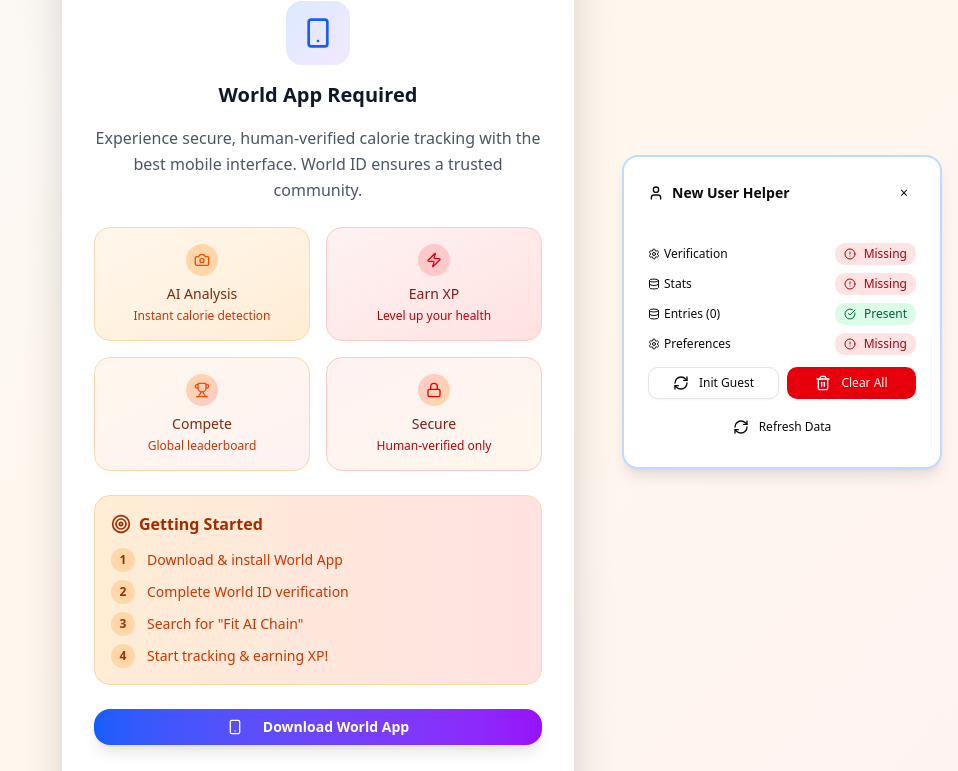
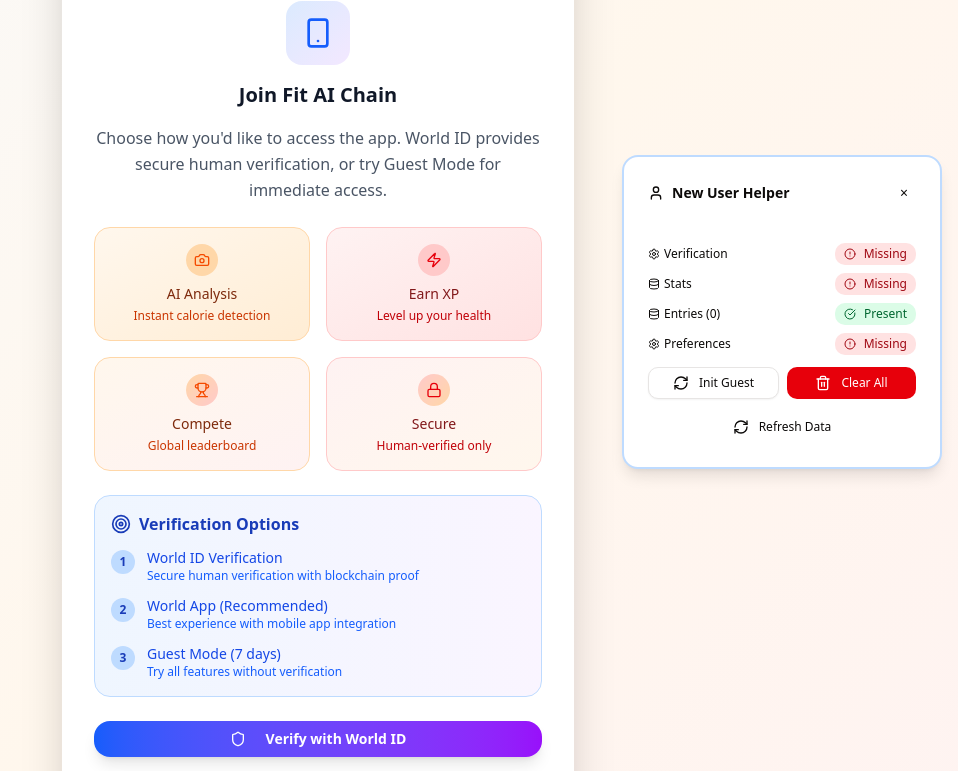
Before and after one commit to YashDaga17/Fit-AI-Chain, a Next.js app: page / in a window 1280 px wide. Shown: the part 315-1086 px from the top of the page, without its empty margins (322-1280 px from the left). Built offline with nearby package versions, Linux system fonts and the light colour scheme; no server answers.

Commit message:
adding verify call back

```diff
--- a/src/components/MiniKit.tsx
+++ b/src/components/MiniKit.tsx
@@ -379,6 +379,70 @@
       router.push('/tracker')
     }, 1000)
   }
+
+  // Handle World ID verification for web users
+  const handleWebVerification = async () => {
+    setIsVerifying(true)
+    setVerificationError(null)
+
+    try {
+      console.log('Starting web-based World ID verification...')
+
+      // Check environment configuration
+      const appId = process.env.NEXT_PUBLIC_WLD_APP_ID ||
+                   process.env.NEXT_PUBLIC_WORLDCOIN_APP_ID ||
+                   process.env.WLD_APP_ID ||
+                   process.env.APP_ID
+
+      const action = process.env.NEXT_PUBLIC_WLD_ACTION ||
+                    process.env.NEXT_PUBLIC_WORLDCOIN_ACTION ||
+                    'verify-human'
+
+      if (!appId) {
+        throw new Error('World ID app configuration missing. Please contact support.')
+      }
+
+      // Try to use web verification methods
+      if (typeof window !== 'undefined') {
+        try {
+          // For now, use redirect method since IDKit may not be available
+          // In the future, this could be enhanced with QR code generation
+
+          const worldIdUrl = `https://worldapp.org/verify?app_id=${encodeURIComponent(appId)}&action=${encodeURIComponent(action)}&redirect_uri=${encodeURIComponent(window.location.origin + '/verify-callback')}`
+
+          console.log('Redirecting to World ID verification:', worldIdUrl)
+
+          // Store state for return
+          sessionStorage.setItem('worldid_verification_pending', JSON.stringify({
+            timestamp: Date.now(),
+            appId,
+            action
+          }))
+
+          // Show user what's happening
+          setVerificationError('Redirecting to World ID verification...')
+
+          // Redirect after a short delay
+          setTimeout(() => {
+            window.location.href = worldIdUrl
+          }, 1500)
+
+        } catch (redirectError) {
+          console.error('Failed to redirect to World ID:', redirectError)
+          throw new Error('World ID verification not available in web browser. Please try downloading World App or use Guest Mode.')
+        }
+      }
+    } catch (error) {
+      const errorMessage = error instanceof Error ? error.message : 'Web verification failed'
+      console.error('Web verification error:', {
+        error: errorMessage,
+        timestamp: new Date().toISOString()
+      })
+      setVerificationError(errorMessage)
+    } finally {
+      setIsVerifying(false)
+    }
+  }
   if (!mounted) {
     return (
       <div className="min-h-screen bg-gradient-to-br from-orange-50 to-red-50 flex items-center justify-center p-4">
@@ -434,10 +498,10 @@
                   <Smartphone className="w-8 h-8 text-blue-600" />
                 </div>
                 <h2 className="text-xl font-bold text-gray-900">
-                  World App Required
+                  Join Fit AI Chain
                 </h2>
                 <p className="text-gray-600 text-base leading-relaxed">
-                  Experience secure, human-verified calorie tracking with the best mobile interface. World ID ensures a trusted community.
+                  Choose how you'd like to access the app. World ID provides secure human verification, or try Guest Mode for immediate access.
                 </p>
               </div>
 
@@ -473,33 +537,57 @@
                 </div>
               </div>
 
-              <div className="bg-gradient-to-r from-orange-100 to-red-100 rounded-2xl p-4 border border-orange-200">
-                <h3 className="font-bold text-orange-800 mb-3 flex items-center">
+              <div className="bg-gradient-to-r from-blue-50 to-purple-50 rounded-2xl p-4 border border-blue-200">
+                <h3 className="font-bold text-blue-800 mb-3 flex items-center">
                   <Target className="w-5 h-5 mr-2" />
-                  Getting Started
+                  Verification Options
                 </h3>
-                <div className="space-y-2 text-sm text-orange-700">
-                  <div className="flex items-center space-x-3">
-                    <div className="w-6 h-6 bg-orange-200 rounded-full flex items-center justify-center text-xs font-bold text-orange-800">1</div>
-                    <span>Download & install World App</span>
+                <div className="space-y-3 text-sm text-blue-700">
+                  <div className="flex items-start space-x-3">
+                    <div className="w-6 h-6 bg-blue-200 rounded-full flex items-center justify-center text-xs font-bold text-blue-800 mt-0.5">1</div>
+                    <div>
+                      <div className="font-medium">World ID Verification</div>
+                      <div className="text-blue-600 text-xs">Secure human verification with blockchain proof</div>
+                    </div>
                   </div>
-                  <div className="flex items-center space-x-3">
-                    <div className="w-6 h-6 bg-orange-200 rounded-full flex items-center justify-center text-xs font-bold text-orange-800">2</div>
-                    <span>Complete World ID verification</span>
+                  <div className="flex items-start space-x-3">
+                    <div className="w-6 h-6 bg-blue-200 rounded-full flex items-center justify-center text-xs font-bold text-blue-800 mt-0.5">2</div>
+                    <div>
+                      <div className="font-medium">World App (Recommended)</div>
+                      <div className="text-blue-600 text-xs">Best experience with mobile app integration</div>
+                    </div>
                   </div>
-                  <div className="flex items-center space-x-3">
-                    <div className="w-6 h-6 bg-orange-200 rounded-full flex items-center justify-center text-xs font-bold text-orange-800">3</div>
-                    <span>Search for "Fit AI Chain"</span>
-                  </div>
-                  <div className="flex items-center space-x-3">
-                    <div className="w-6 h-6 bg-orange-200 rounded-full flex items-center justify-center text-xs font-bold text-orange-800">4</div>
-                    <span>Start tracking & earning XP!</span>
+                  <div className="flex items-start space-x-3">
+                    <div className="w-6 h-6 bg-blue-200 rounded-full flex items-center justify-center text-xs font-bold text-blue-800 mt-0.5">3</div>
+                    <div>
+                      <div className="font-medium">Guest Mode (7 days)</div>
+                      <div className="text-blue-600 text-xs">Try all features without verification</div>
+                    </div>
                   </div>
                 </div>
               </div>
 
               <Button
                 className="w-full bg-gradient-to-r from-blue-600 to-purple-600 hover:from-blue-700 hover:to-purple-700 text-white font-semibold py-4 rounded-2xl shadow-lg transform hover:scale-[1.02] transition-all"
+                onClick={handleWebVerification}
+                disabled={isVerifying}
+              >
+                {isVerifying ? (
+                  <>
+                    <Loader2 className="w-5 h-5 mr-3 animate-spin" />
+                    Verifying...
+                  </>
+                ) : (
+                  <>
+                    <Shield className="w-5 h-5 mr-3" />
+                    Verify with World ID
+                  </>
+                )}
+              </Button>
+
+              <Button
+                variant="outline"
+                className="w-full border-2 border-blue-200 text-blue-700 hover:bg-blue-50 font-medium py-4 rounded-2xl"
                 onClick={() => window.open('https://worldapp.org/', '_blank')}
               >
                 <Smartphone className="w-5 h-5 mr-3" />
@@ -595,14 +683,43 @@
                 </div>
 
                 {verificationError && (
-                  <div className="bg-red-50 border border-red-200 rounded-2xl p-4">
+                  <div className={`border rounded-2xl p-4 ${
+                    verificationError.includes('Redirecting')
+                      ? 'bg-blue-50 border-blue-200'
+                      : 'bg-red-50 border-red-200'
+                  }`}>
                     <div className="flex items-center space-x-3">
-                      <div className="w-8 h-8 bg-red-100 rounded-full flex items-center justify-center">
-                        <AlertCircle className="w-4 h-4 text-red-500" />
+                      <div className={`w-8 h-8 rounded-full flex items-center justify-center ${
+                        verificationError.includes('Redirecting')
+                          ? 'bg-blue-100'
+                          : 'bg-red-100'
+                      }`}>
+                        {verificationError.includes('Redirecting') ? (
+                          <Loader2 className="w-4 h-4 text-blue-500 animate-spin" />
+                        ) : (
+                          <AlertCircle className="w-4 h-4 text-red-500" />
+                        )}
                       </div>
                       <div className="flex-1">
-                        <div className="text-red-800 font-medium text-sm">Verification Failed</div>
-                        <p className="text-red-600 text-xs mt-1">{verificationError}</p>
+                        <div className={`font-medium text-sm ${
+                          verificationError.includes('Redirecting')
+                            ? 'text-blue-800'
+                            : 'text-red-800'
+                        }`}>
+                          {verificationError.includes('Redirecting') ? 'Processing...' : 'Verification Failed'}
+                        </div>
+                        <p className={`text-xs mt-1 ${
+                          verificationError.includes('Redirecting')
+                            ? 'text-blue-600'
+                            : 'text-red-600'
+                        }`}>
+                          {verificationError}
+                        </p>
+                        {verificationError.includes('web browser') && !verificationError.includes('Redirecting') && (
+                          <p className="text-red-500 text-xs mt-2">
+                            💡 Try downloading World App or use Guest Mode to continue
+                          </p>
+                        )}
                       </div>
                     </div>
                   </div>
```
Also changed, not shown: src/app/verify-callback/page.tsx (added, +138 -0 lines).
